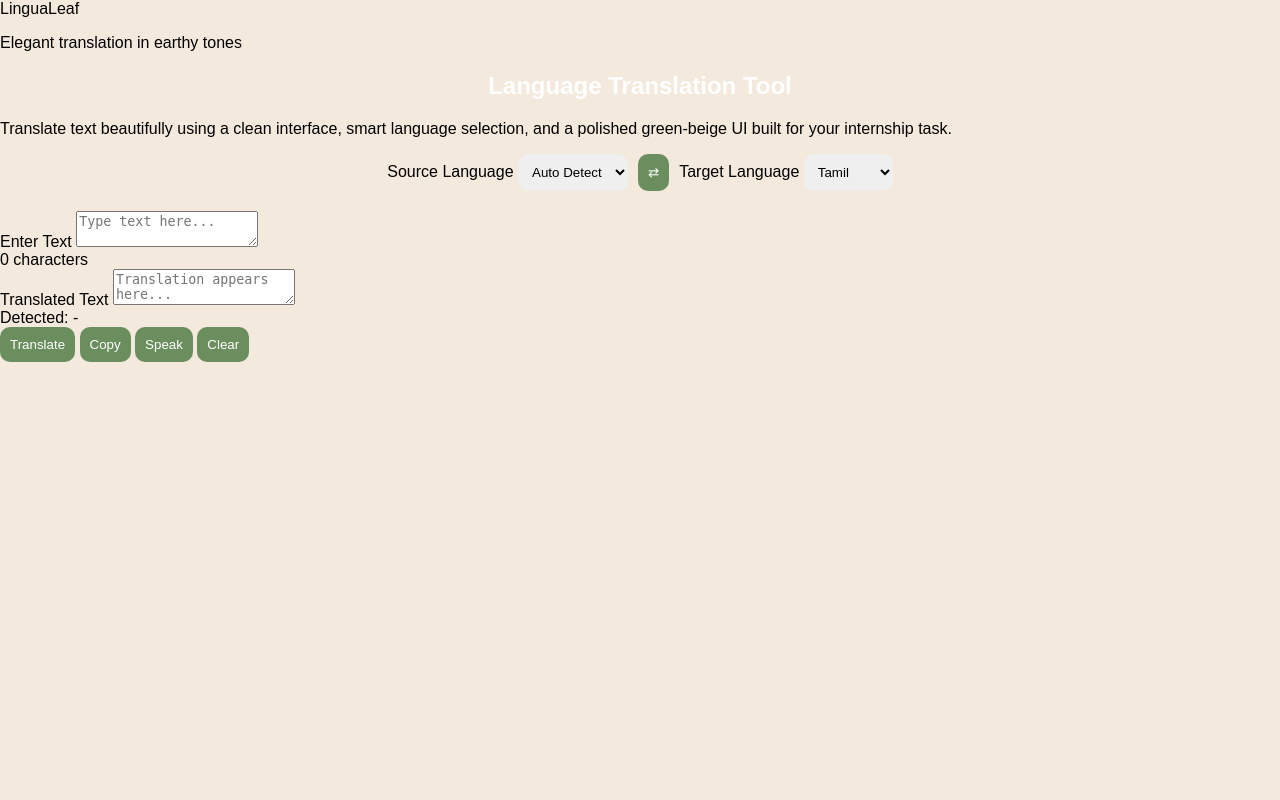
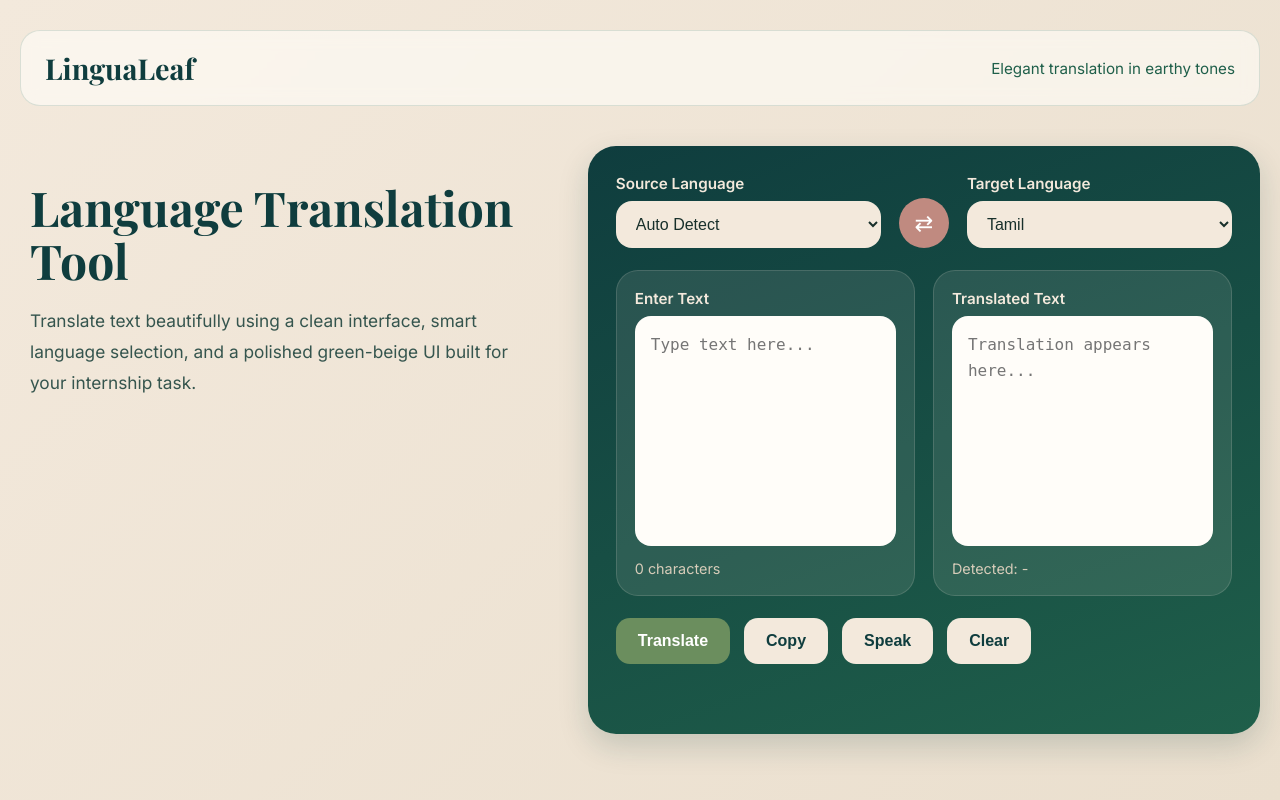
Before and after one commit to mashigasri1777/CodeAlpha_Lingualeaf, a Flask app: page / in a window 1280 px wide. Run offline with Flask 3, Linux system fonts and the light colour scheme.

Commit message:
Update style.css

```diff
--- a/static/css/style.css
+++ b/static/css/style.css
@@ -1,75 +1,243 @@
-body{
-    margin:0;
-    font-family:Arial;
-    background:#F3E9DC;
+:root {
+  --midnight-green: #0F3D3E;
+  --dark-green: #1F5F4A;
+  --moss-green: #6B8E5E;
+  --beige: #F3E9DC;
+  --rosy-brown: #C08A80;
+  --white-soft: #fffdf9;
+  --text-dark: #18302b;
+  --shadow: 0 12px 30px rgba(15, 61, 62, 0.18);
 }
 
-.container{
-    width:70%;
-    margin:auto;
-    margin-top:30px;
-    background:#0F3D3E;
-    padding:20px;
-    border-radius:20px;
+* {
+  margin: 0;
+  padding: 0;
+  box-sizing: border-box;
 }
 
-h1{
-    color:white;
-    text-align:center;
+body {
+  font-family: "Inter", sans-serif;
+  background: linear-gradient(135deg, var(--beige), #eadfce);
+  color: var(--text-dark);
+  min-height: 100vh;
 }
 
-.selectors{
-    display:flex;
-    justify-content:center;
-    gap:10px;
-    margin-bottom:20px;
+.page-wrapper {
+  max-width: 1300px;
+  margin: 0 auto;
+  padding: 30px 20px 50px;
 }
 
-select,button,input{
-    padding:10px;
-    border:none;
-    border-radius:10px;
+.navbar {
+  display: flex;
+  justify-content: space-between;
+  align-items: center;
+  margin-bottom: 40px;
+  padding: 18px 24px;
+  background: rgba(255, 253, 249, 0.6);
+  border: 1px solid rgba(31, 95, 74, 0.15);
+  border-radius: 20px;
+  backdrop-filter: blur(8px);
 }
 
-button{
-    background:#6B8E5E;
-    color:white;
-    cursor:pointer;
+.logo {
+  font-family: "Playfair Display", serif;
+  font-size: 1.8rem;
+  font-weight: 700;
+  color: var(--midnight-green);
 }
 
-.chat-box{
-    background:#F3E9DC;
-    height:400px;
-    overflow-y:auto;
-    border-radius:15px;
-    padding:15px;
+.tagline {
+  color: var(--dark-green);
+  font-size: 0.95rem;
 }
 
-.message{
-    padding:12px;
-    margin:10px;
-    border-radius:15px;
-    width:fit-content;
-    max-width:70%;
+.hero-section {
+  display: grid;
+  grid-template-columns: 1fr 1.25fr;
+  gap: 30px;
+  align-items: start;
 }
 
-.user{
-    background:#C08A80;
-    color:white;
-    margin-left:auto;
+.hero-text {
+  padding: 35px 10px;
 }
 
-.bot{
-    background:#1F5F4A;
-    color:white;
+.hero-text h1 {
+  font-family: "Playfair Display", serif;
+  font-size: 3rem;
+  color: var(--midnight-green);
+  margin-bottom: 18px;
+  line-height: 1.1;
 }
 
-.input-area{
-    display:flex;
-    gap:10px;
-    margin-top:20px;
+.hero-text p {
+  font-size: 1.08rem;
+  line-height: 1.8;
+  color: #35554e;
+  max-width: 520px;
 }
 
-input{
-    flex:1;
+.translator-card {
+  background: linear-gradient(160deg, var(--midnight-green), var(--dark-green));
+  border-radius: 28px;
+  padding: 28px;
+  color: var(--beige);
+  box-shadow: var(--shadow);
 }
+
+.selectors {
+  display: grid;
+  grid-template-columns: 1fr auto 1fr;
+  gap: 18px;
+  align-items: end;
+  margin-bottom: 22px;
+}
+
+.select-group label,
+.panel label {
+  display: block;
+  margin-bottom: 8px;
+  font-size: 0.95rem;
+  font-weight: 600;
+}
+
+select,
+textarea {
+  width: 100%;
+  border: none;
+  outline: none;
+  border-radius: 16px;
+  font-size: 1rem;
+}
+
+select {
+  padding: 14px 16px;
+  background: var(--beige);
+  color: var(--text-dark);
+}
+
+.swap-btn {
+  width: 50px;
+  height: 50px;
+  border: none;
+  border-radius: 50%;
+  background: var(--rosy-brown);
+  color: white;
+  font-size: 1.4rem;
+  cursor: pointer;
+  transition: 0.3s ease;
+}
+
+.swap-btn:hover {
+  transform: rotate(180deg) scale(1.05);
+}
+
+.text-grid {
+  display: grid;
+  grid-template-columns: 1fr 1fr;
+  gap: 18px;
+  margin-bottom: 22px;
+}
+
+.panel {
+  background: rgba(243, 233, 220, 0.1);
+  border: 1px solid rgba(243, 233, 220, 0.15);
+  border-radius: 22px;
+  padding: 18px;
+}
+
+textarea {
+  min-height: 230px;
+  resize: none;
+  padding: 16px;
+  background: var(--white-soft);
+  color: var(--text-dark);
+  line-height: 1.6;
+}
+
+.panel-footer {
+  margin-top: 10px;
+  display: flex;
+  justify-content: space-between;
+  font-size: 0.9rem;
+  color: #d7ccb9;
+}
+
+.action-row {
+  display: flex;
+  gap: 14px;
+  flex-wrap: wrap;
+  margin-top: 10px;
+}
+
+.primary-btn,
+.secondary-btn {
+  padding: 14px 22px;
+  border: none;
+  border-radius: 14px;
+  font-size: 1rem;
+  font-weight: 600;
+  cursor: pointer;
+  transition: 0.25s ease;
+}
+
+.primary-btn {
+  background: var(--moss-green);
+  color: white;
+}
+
+.primary-btn:hover {
+  background: #5d7f50;
+  transform: translateY(-2px);
+}
+
+.secondary-btn {
+  background: var(--beige);
+  color: var(--midnight-green);
+}
+
+.secondary-btn:hover {
+  background: var(--rosy-brown);
+  color: white;
+}
+
+.status-message {
+  margin-top: 18px;
+  min-height: 24px;
+  color: #f5e6d3;
+  font-size: 0.95rem;
+}
+
+@media (max-width: 992px) {
+  .hero-section {
+    grid-template-columns: 1fr;
+  }
+
+  .hero-text {
+    padding: 10px 0;
+  }
+}
+
+@media (max-width: 768px) {
+  .selectors,
+  .text-grid {
+    grid-template-columns: 1fr;
+  }
+
+  .swap-btn {
+    width: 100%;
+    border-radius: 14px;
+    height: 48px;
+  }
+
+  .navbar {
+    flex-direction: column;
+    gap: 8px;
+    text-align: center;
+  }
+
+  .hero-text h1 {
+    font-size: 2.3rem;
+  }
+}
```
